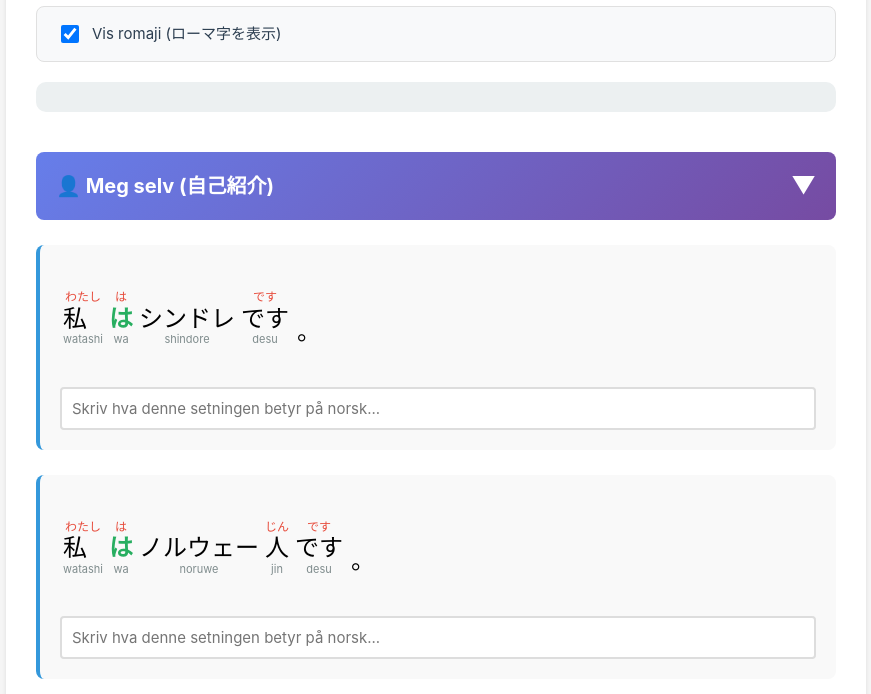
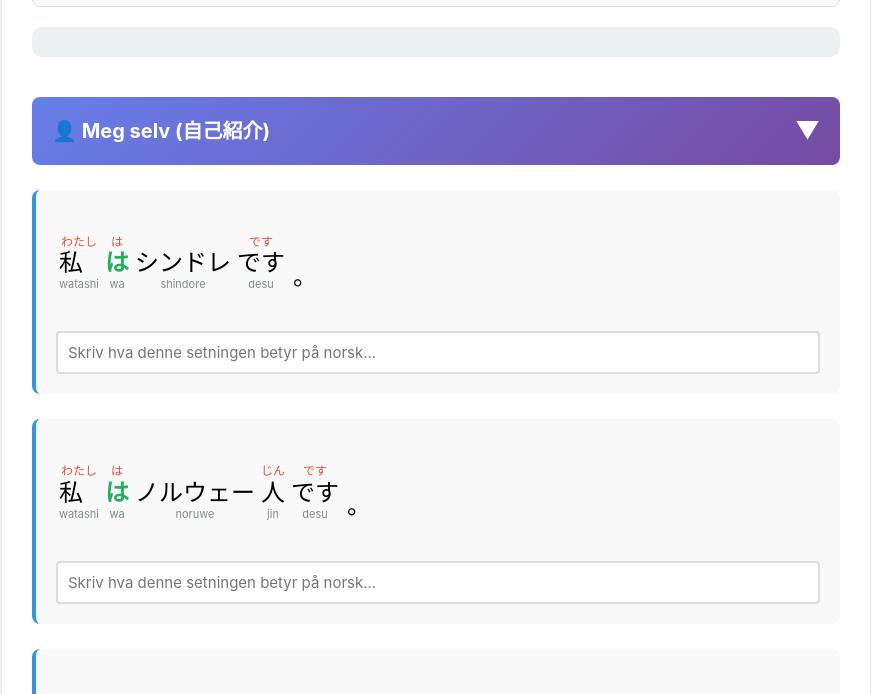
Before and after one commit to boyum/nihongo, an Astro site: page / in a window 1280 px wide. Shown: the part 251-945 px from the top of the page, without its empty margins (204-1075 px from the left). Built offline with nearby package versions, Linux system fonts and the light colour scheme; Astro itself is replaced by a stand-in of ours.

Commit message:
fix: decrease padding on body

```diff
--- a/src/pages/index.astro
+++ b/src/pages/index.astro
@@ -28,7 +28,7 @@ const categories = [megSelv, mat, tog, italia, hiroshima, dagligeRutiner, hjemme
         font-family: -apple-system, BlinkMacSystemFont, "Segoe UI", Arial, sans-serif;
         max-width: 900px;
         margin: 40px auto;
-        padding: 20px;
+        padding: 1rem;
         line-height: 1.6;
         background-color: #f5f5f5;
       }
```
